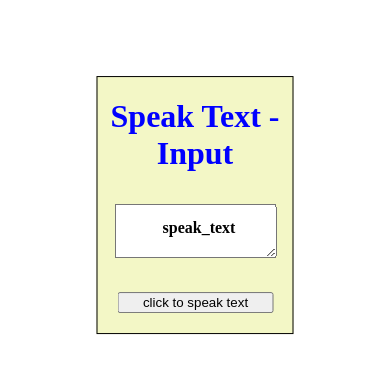
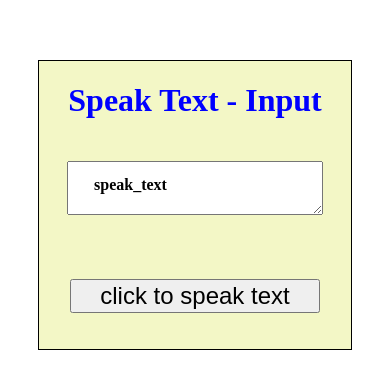
Before and after one commit to Nitin-lohumi/speak_, a plain HTML site: page index.html in a window 390 px wide. Shown: the part 217-606 px from the top of the page. Drawn offline with Linux system fonts and the light colour scheme.

Commit message:
Update index.html

```diff
--- a/index.html
+++ b/index.html
@@ -32,21 +32,43 @@
         }
     .placeholder{
             position: absolute;
-            top:25px;
-            left:55px;
+            top:35px;
+            left:45px;
             pointer-events: none;
             transition: .3s;
             padding:0 10px;
             font-weight: 800;
         }
         textarea:focus + .placeholder{
-            top:-5px;
+            top:-2px;
             background:#f3f7c6;
             border-radius: .2rem;
         }
     button{
         width:80%;
         margin:20px;
+    }
+    @media  (max-width: 480px)  {
+        button{
+        width:80%;
+        margin:20px;
+        margin-top:50px;
+        font-size: 1.5rem;
+    }
+    textarea{
+        height: 3rem;
+        width:80%;
+        margin:10px;
+        margin-top:20px;
+        }
+    .bigBox{
+         background: #f3f7c6;
+         width: 80%;
+         height:18rem;
+         margin:auto;
+         text-align: center;
+         transform: translate(-50%,-50%);
+    }
     }
    </style>
 </head>
```
